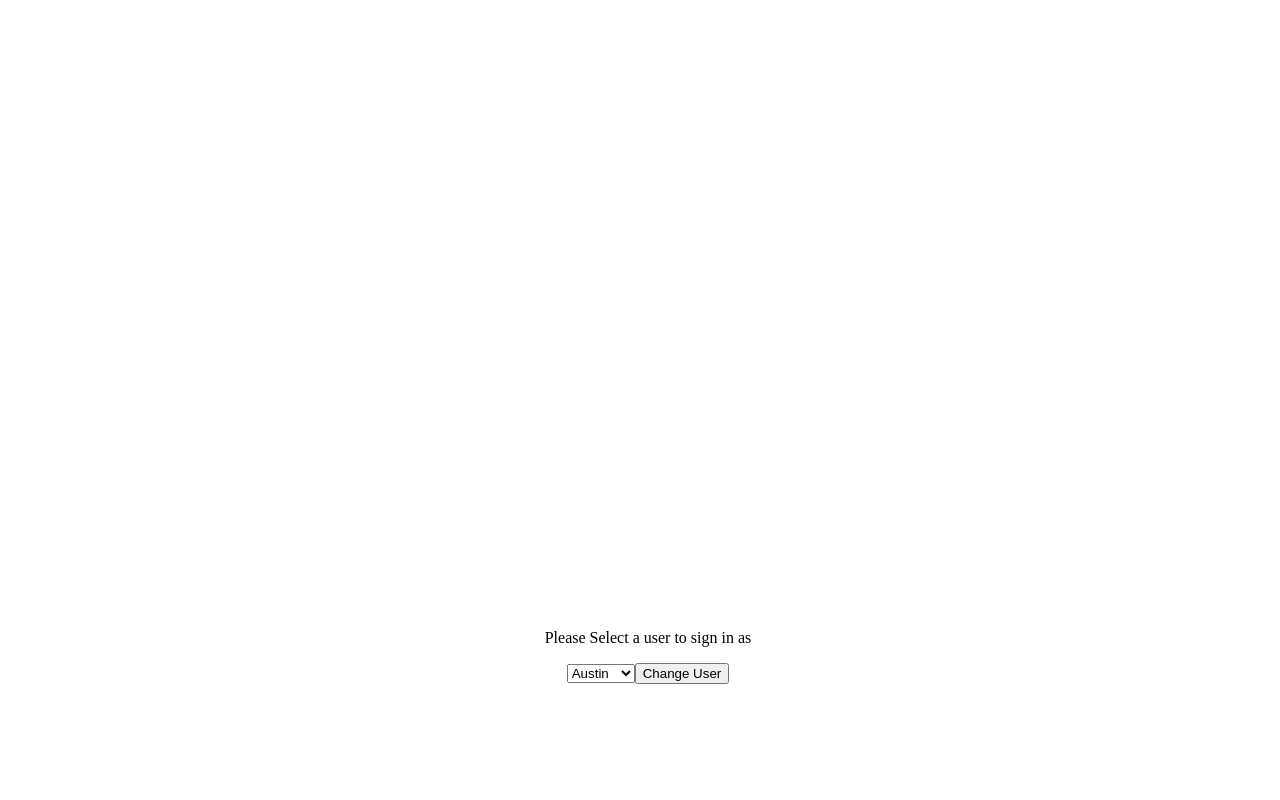
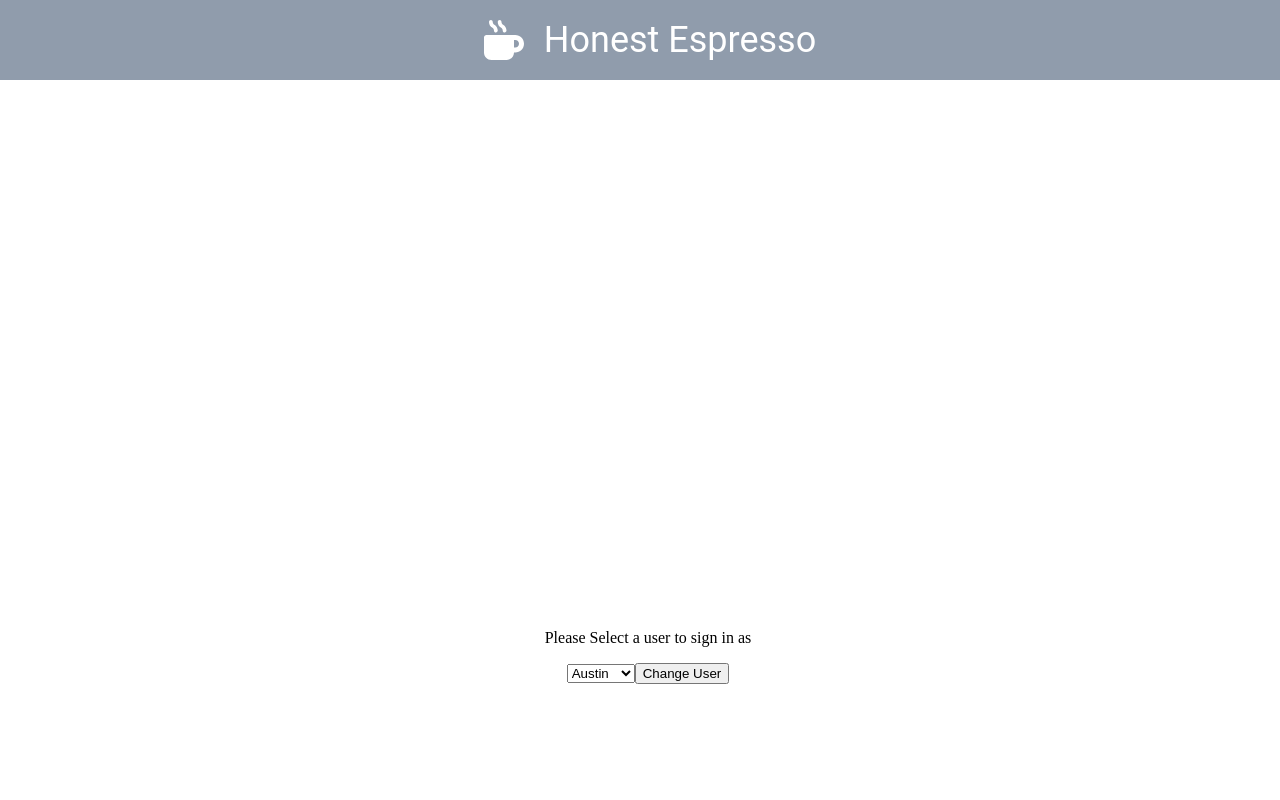
Before and after one commit to officialdavidtaylor/honest-espresso, a Next.js app: page /register in a window 1280 px wide. Shown: the top 800 px of the page. Built offline with nearby package versions, Linux system fonts and the light colour scheme.

Commit message:
implemented header

```diff
--- a/components/Header/header.module.css
+++ b/components/Header/header.module.css
@@ -1,2 +1,28 @@
 .container {
+    margin: 0px;
+    top: 0px;
+    left: 0px;
+    position: fixed;
+    height: 80px;
+    width: 100vw;
+
+    display: flex;
+    justify-content: center;
+    align-items: center;
+
+    background-color: #909CAC;
 }
+.headerGlyph {
+    margin-left: 20px;
+    width: 40px;
+    height: 40px;
+
+    color: white;
+}
+.headerText {
+    margin-left: 20px;
+    font-family: Roboto, sans-serif;
+    font-size: 36px;
+
+    color: white;
+}
--- a/components/Header/index.tsx
+++ b/components/Header/index.tsx
@@ -1,10 +1,19 @@
 import React from "react";
-import styles from "../header.module.css";
+import styles from "./header.module.css";
 
 interface Props {}
 
 const Header: React.FC<Props> = () => {
-  return <div className={styles.container}></div>;
+  return (
+    <header className={styles.container}>
+      <div className={styles.headerGlyph}>
+        <svg aria-hidden="true" focusable="false" data-prefix="fas" data-icon="mug-hot" className="svg-inline--fa fa-mug-hot" role="img" xmlns="http://www.w3.org/2000/svg" viewBox="0 0 512 512"><path fill="currentColor" d="M400 192H32C14.25 192 0 206.3 0 224v192c0 53 43 96 96 96h192c53 0 96-43 96-96h16c61.75 0 112-50.25 112-112S461.8 192 400 192zM400 352H384V256h16C426.5 256 448 277.5 448 304S426.5 352 400 352zM107.9 100.7C120.3 107.1 128 121.4 128 136c0 13.25 10.75 23.89 24 23.89S176 148.1 176 135.7c0-31.34-16.83-60.64-43.91-76.45C119.7 52.03 112 38.63 112 24.28c0-13.25-10.75-24.14-24-24.14S64 11.03 64 24.28C64 55.63 80.83 84.92 107.9 100.7zM219.9 100.7C232.3 107.1 240 121.4 240 136c0 13.25 10.75 23.86 24 23.86S288 148.1 288 135.7c0-31.34-16.83-60.64-43.91-76.45C231.7 52.03 224 38.63 224 24.28c0-13.25-10.75-24.18-24-24.18S176 11.03 176 24.28C176 55.63 192.8 84.92 219.9 100.7z"></path></svg>
+      </div>
+      <div className={styles.headerText}>
+        <span>Honest Espresso</span>
+      </div>
+    </header>
+  );
 };
 
 export default Header;
--- a/components/Layout/index.tsx
+++ b/components/Layout/index.tsx
@@ -1,10 +1,16 @@
 import React from "react";
+import Header from "../Header";
 import styles from "./layout.module.css";
 
 interface Props {}
 
 const Layout: React.FC<Props> = (props) => {
-  return <main className={styles.container}>{props.children}</main>;
+  return (
+    <>
+      <Header />
+      <main className={styles.container}>{props.children}</main>;
+    </>
+  )
 };
 
 export default Layout;
```
